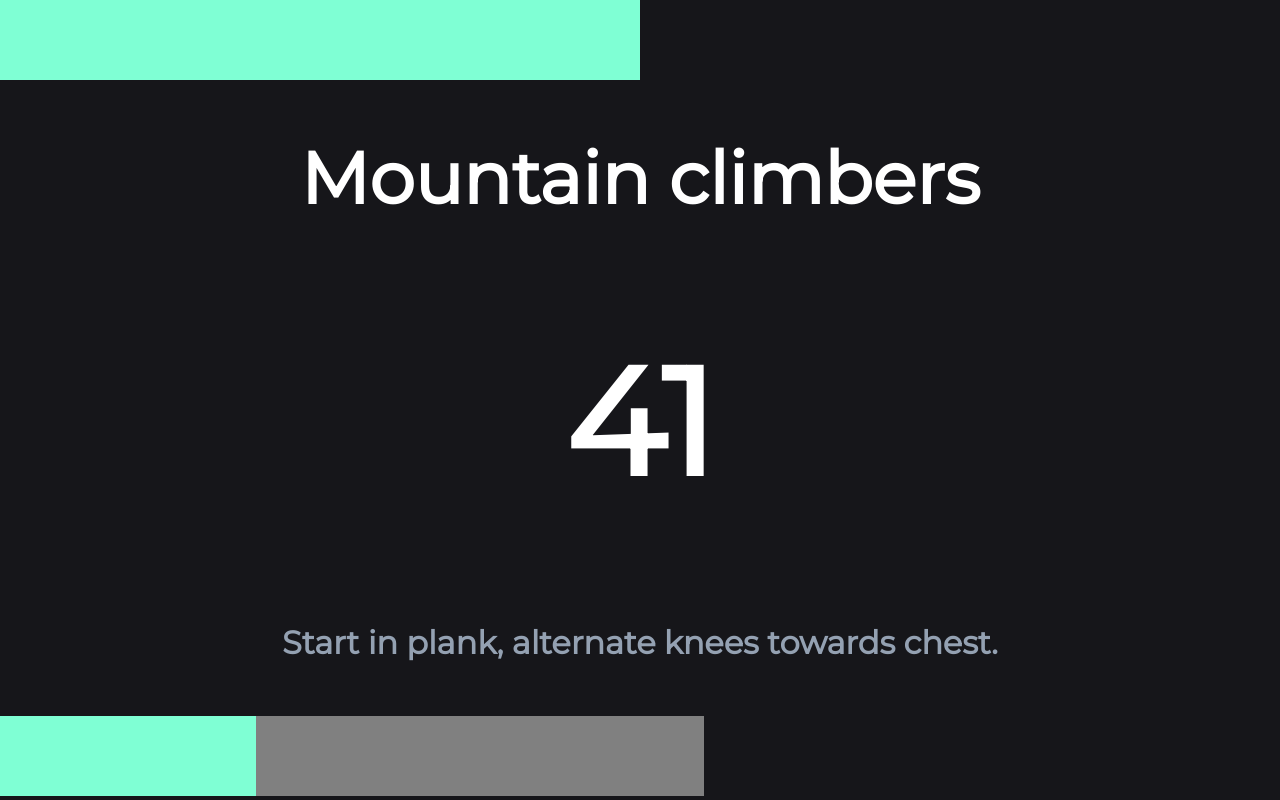
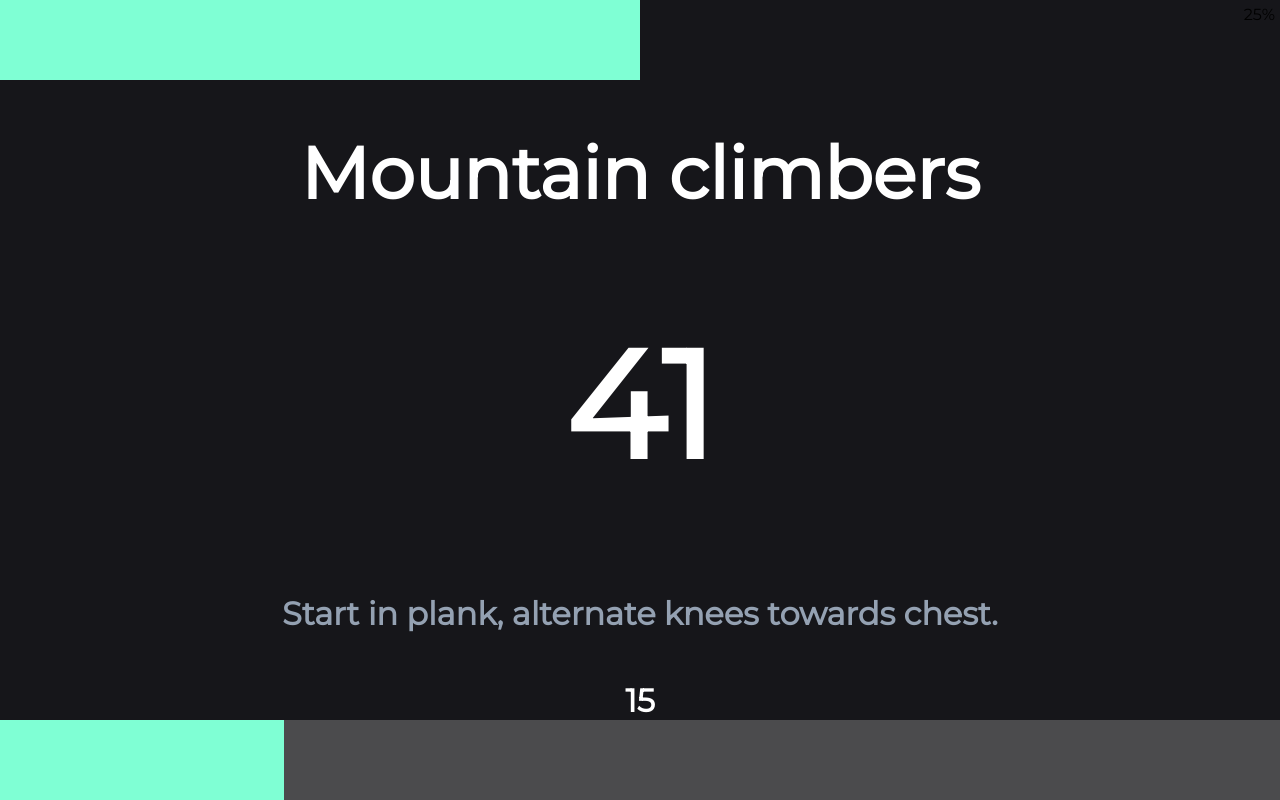
Before and after one commit to madzadev/workout, a Next.js app: page /workout in a window 1280 px wide. Built offline with nearby package versions, Linux system fonts and the light colour scheme.

Commit message:
make intervals clickable

```diff
--- a/components/WorkoutTimeline.js
+++ b/components/WorkoutTimeline.js
@@ -1,22 +1,71 @@
+import React, { useState, useEffect } from "react";
 import styles from "./WorkoutTimeline.module.css";
 
+const timeIntervals = [20, 10, 15, 30, 15]; // Time intervals in seconds
+const colors = ["aquamarine", "grey"]; // Colors for active and inactive divs
+
 const WorkoutTimeline = () => {
-  const proportions = [20, 20, 15, 30, 15]; // Example proportions (can be dynamic)
-  const colors = ["aquamarine", "grey", "grey"]; // Colors for each div
+  const [currentInterval, setCurrentInterval] = useState(0);
+  const [timer, setTimer] = useState(timeIntervals[0]);
 
-  const total = proportions.reduce((acc, curr) => acc + curr, 0);
+  useEffect(() => {
+    let interval;
+
+    if (currentInterval < timeIntervals.length) {
+      interval = setInterval(() => {
+        setTimer((prevTimer) => {
+          if (prevTimer === 1) {
+            setCurrentInterval((prevInterval) => prevInterval + 1);
+            return timeIntervals[prevInterval + 1] || 0;
+          }
+          return prevTimer - 1;
+        });
+      }, 1000);
+    }
+
+    return () => clearInterval(interval);
+  }, [currentInterval]);
+
+  const total = timeIntervals.reduce((acc, curr) => acc + curr, 0);
+
+  const handleDivClick = (index) => {
+    setCurrentInterval(index);
+    setTimer(timeIntervals[index]);
+  };
+
   return (
-    <div className="wrapper">
-      {proportions.map((proportion, index) => (
-        <div
-          key={index}
-          className={styles.wrapper}
-          style={{
-            width: `${(proportion / total) * 100}%`,
-            backgroundColor: colors[index],
-          }}
-        ></div>
-      ))}
+    <div>
+      <h1>{timer}</h1>
+      <div className={styles.progressBarContainer}>
+        {timeIntervals.map((interval, index) => {
+          const isCurrent = index === currentInterval;
+          const isCompleted = index < currentInterval;
+
+          // Calculate progress for the current interval
+          const progressPercentage = isCurrent
+            ? ((interval - timer) / interval) * 100
+            : isCompleted
+            ? 100
+            : 0;
+
+          return (
+            <div
+              key={index}
+              className={styles.wrapper}
+              onClick={() => handleDivClick(index)} // Make div clickable
+              style={{
+                width: `${(interval / total) * 100}%`,
+                backgroundColor: progressPercentage > 0 ? colors[0] : colors[1],
+                opacity: isCurrent ? 1 : 0.5, // Make completed intervals semi-transparent
+                cursor: "pointer", // Change cursor to pointer
+              }}
+            >
+              {/* Show the progress percentage in each block (optional) */}
+              {isCurrent && <span>{Math.round(progressPercentage)}%</span>}
+            </div>
+          );
+        })}
+      </div>
     </div>
   );
 };
--- a/components/WorkoutTimeline.module.css
+++ b/components/WorkoutTimeline.module.css
@@ -1,12 +1,24 @@
+.progressBarContainer {
+    display: flex;
+    width: 100%;
+    /* background-color: #202024; */
+}
+
 .wrapper {
     height: 80px;
     display: inline-block;
-    transition: all 0.3s ease;
+    transition: background-color 0.5s ease, width 0.5s ease, background 0.5s ease;
 }
 
 .wrapper:hover {
     cursor: pointer;
-    /* Changes the cursor to pointer */
     filter: brightness(1.2);
-    /* Makes the block brighter */
 }
+
+.wrapper span {
+    position: absolute;
+    right: 5px;
+    top: 5px;
+    color: black;
+    /* Text color for the percentage */
+}
```
